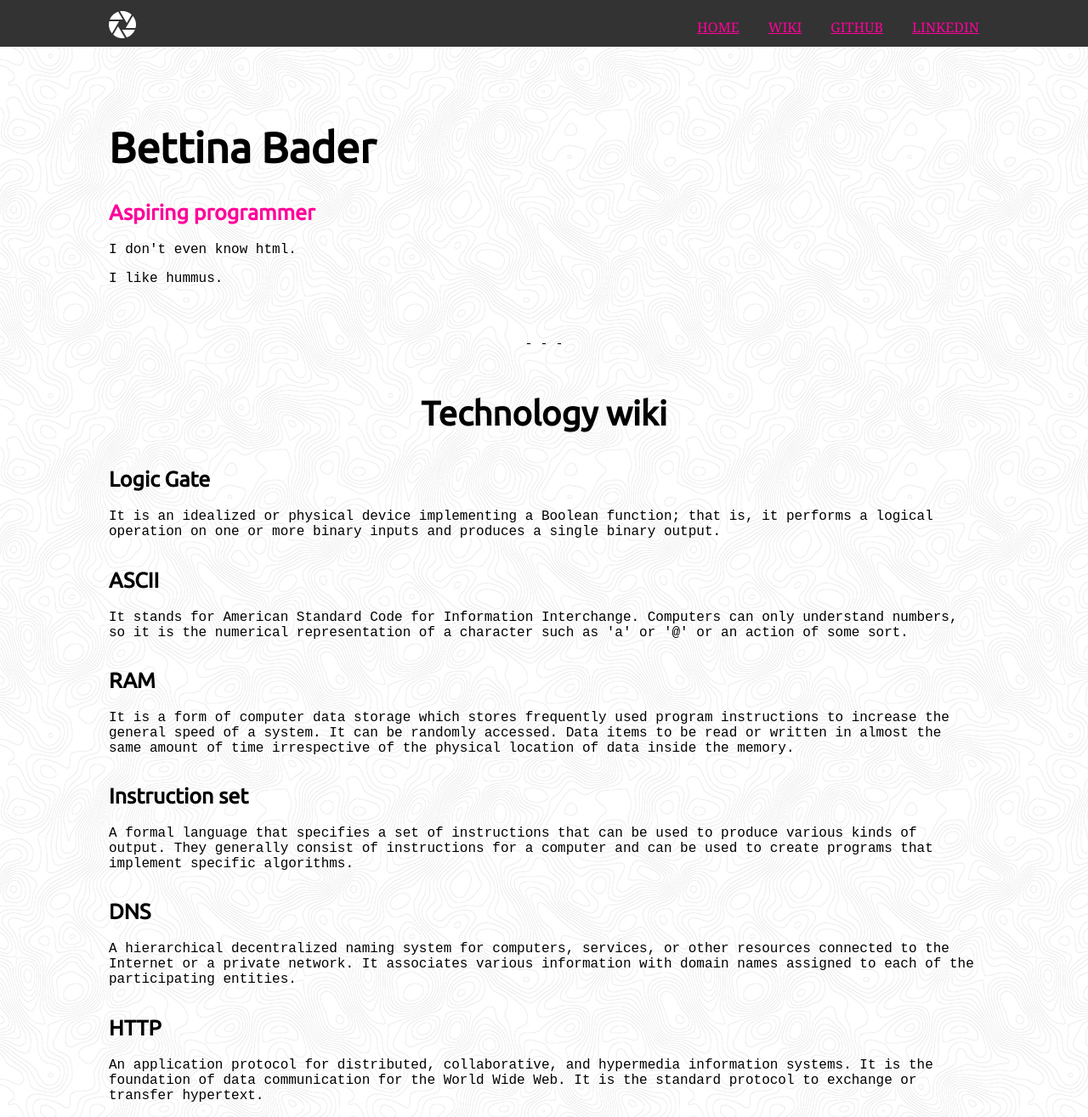
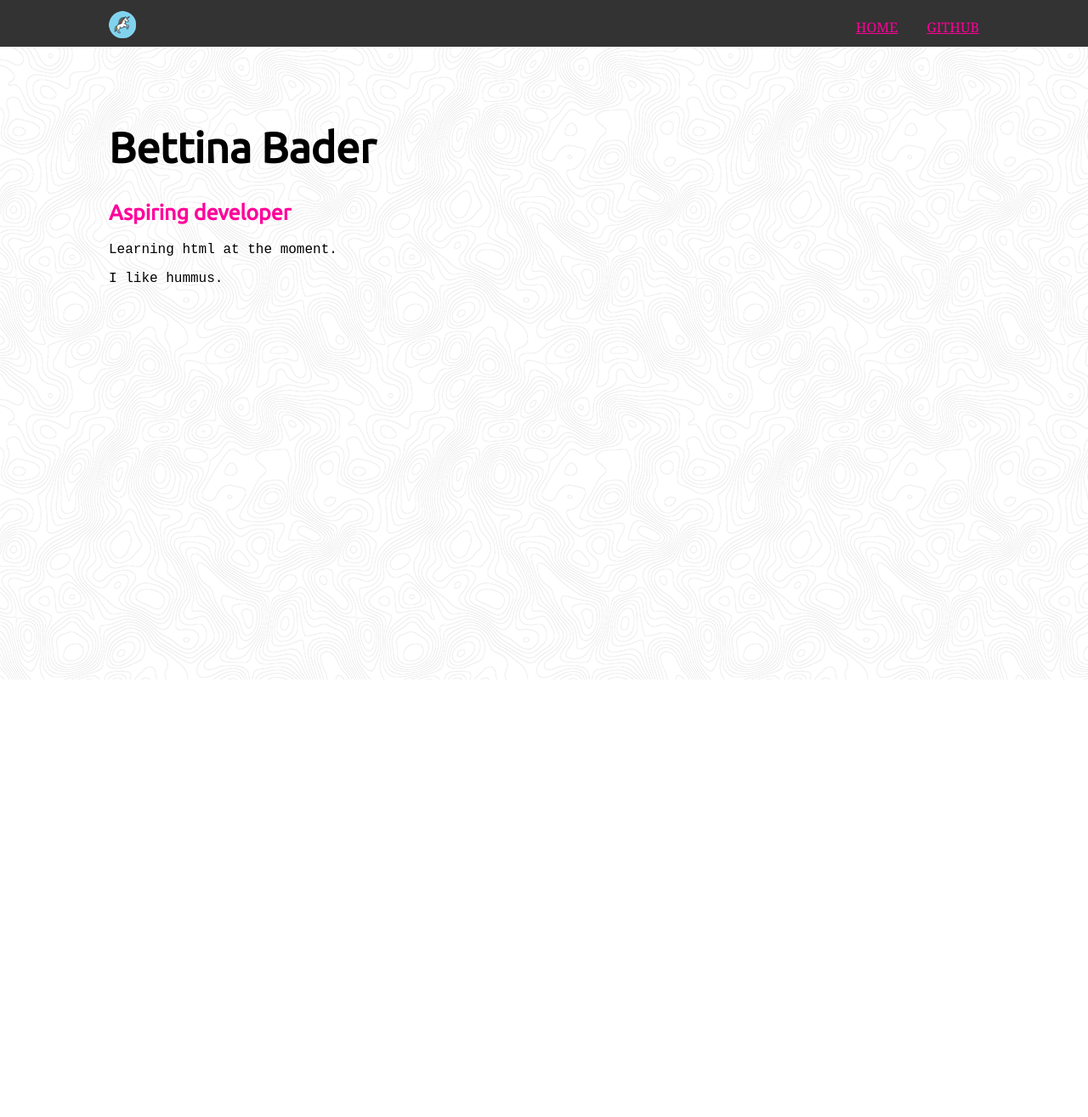
Before and after one commit to Merilien/Merilien.github.io, a plain HTML site: page index.html in a window 1280 px wide. Shown: the whole page at 85% size. After the commit the page ends 800 px from the top, so only its background shows below. Drawn offline with Linux system fonts and the light colour scheme.

Commit message:
modified things

```diff
--- a/index.html
+++ b/index.html
@@ -1,6 +1,6 @@
 <html>
     <head>
-        <title> My crappy little website </title>
+        <title> My little website </title>
         <link rel="stylesheet" href="Style.css">
         <link href="https://fonts.googleapis.com/css?family=Ubuntu" rel="stylesheet">
     </head>
@@ -8,37 +8,19 @@
         <header>
             <div class="navi">
                 <span class="pic">
-                    <img src="logo.svg">
+                    <img src="009_058_animal_unicorn_horse_magic_fable_myth_virgin-512.png">
                 </span>
                 <span class="links">
                     <a class="active" href="#home">HOME</a>
-                    <a href="#wiki">WIKI</a>
-                    <a href="">GITHUB</a>
-                    <a href="">LINKEDIN</a>
+                    <a href="https://github.com/Merilien">GITHUB</a>
                 </span>
             </div>
         </header>
         <div id="home">
             <h1><strong>Bettina Bader</strong></h1>
-            <h2> Aspiring programmer </h2>
-            <p class="aboutme"> I don't even know html.</p>
+            <h2> Aspiring developer </h2>
+            <p class="aboutme"> Learning html at the moment.</p>
             <p class="aboutme"> I like hummus. </p>
-        </div>
-        <div class="separator">- - -</div>
-        <div id="wiki">
-            <h3><strong>Technology wiki</strong></h3>
-            <h4>Logic Gate</h4>
-            <p class="wiki_def">It is an idealized or physical device implementing a Boolean function; that is, it performs a logical operation on one or more binary inputs and produces a single binary output.</p>
-            <h4>ASCII</h4>
-            <p class="wiki_def">It stands for American Standard Code for Information Interchange. Computers can only understand numbers, so it is the numerical representation of a character such as 'a' or '@' or an action of some sort.</p>
-            <h4>RAM</h4>
-            <p class="wiki_def">It is a form of computer data storage which stores frequently used program instructions to increase the general speed of a system. It can be randomly accessed. Data items to be read or written in almost the same amount of time irrespective of the physical location of data inside the memory.</p>
-            <h4>Instruction set</h4>
-            <p class="wiki_def">A formal language that specifies a set of instructions that can be used to produce various kinds of output. They generally consist of instructions for a computer and can be used to create programs that implement specific algorithms.</p>
-            <h4>DNS</h4>
-            <p class="wiki_def">A hierarchical decentralized naming system for computers, services, or other resources connected to the Internet or a private network. It associates various information with domain names assigned to each of the participating entities.</p>
-            <h4>HTTP</h4>
-            <p class="wiki_def">An application protocol for distributed, collaborative, and hypermedia information systems. It is the foundation of data communication for the World Wide Web. It is the standard protocol to exchange or transfer hypertext.</p>
         </div>
     </body>
 </html>
```
Also changed, not shown: 009_058_animal_unicorn_horse_magic_fable_myth_virgin-512.png (added).
